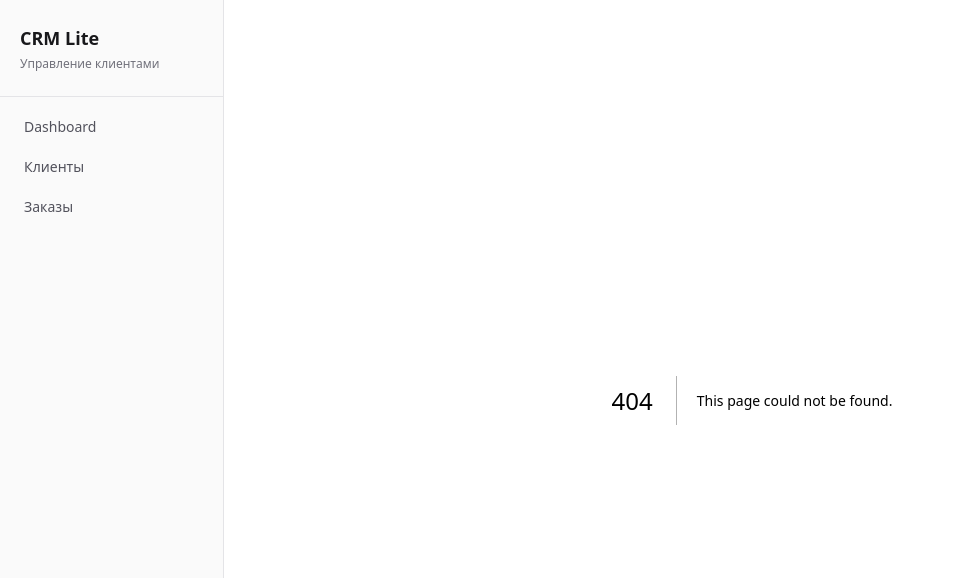
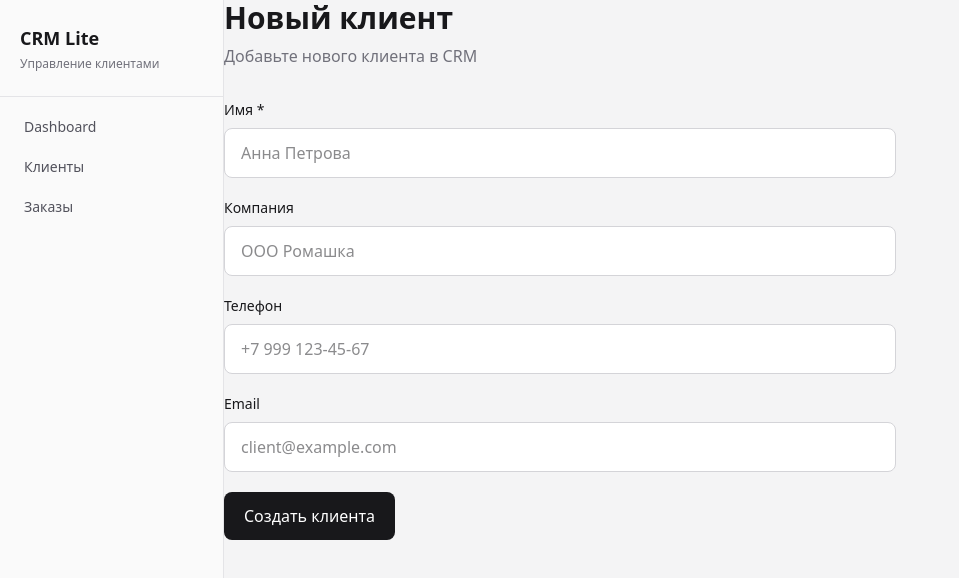
Before and after one commit to misyukd/crm-lite, a Next.js app: page /clients/new in a window 1280 px wide. Before the commit this address had no page. Shown: the top 578 px of the page, without its empty margins (0-959 px from the left). Built offline with nearby package versions, Linux system fonts and the light colour scheme.

Commit message:
Add client creation form

```diff
--- /dev/null
+++ b/app/clients/new/page.tsx
@@ -0,0 +1,99 @@
+import { createClient } from "@/lib/supabase/server";
+import { redirect } from "next/navigation";
+
+async function createClientAction(formData: FormData) {
+  "use server";
+
+  const supabase = createClient();
+
+  const name = String(formData.get("name") ?? "").trim();
+  const email = String(formData.get("email") ?? "").trim();
+  const phone = String(formData.get("phone") ?? "").trim();
+  const company = String(formData.get("company") ?? "").trim();
+
+  if (!name) {
+    throw new Error("Имя клиента обязательно");
+  }
+
+  const { error } = await supabase.from("clients").insert({
+    name,
+    email: email || null,
+    phone: phone || null,
+    company: company || null,
+  });
+
+  if (error) {
+    throw new Error(error.message);
+  }
+
+  redirect("/clients");
+}
+
+export default function NewClientPage() {
+  return (
+    <main className="max-w-2xl">
+      <h1 className="text-3xl font-semibold text-zinc-900 dark:text-zinc-50">
+        Новый клиент
+      </h1>
+
+      <p className="mt-2 text-zinc-500 dark:text-zinc-400">
+        Добавьте нового клиента в CRM
+      </p>
+
+      <form action={createClientAction} className="mt-8 space-y-5">
+        <div>
+          <label className="mb-2 block text-sm font-medium">
+            Имя *
+          </label>
+          <input
+            name="name"
+            required
+            className="w-full rounded-lg border border-zinc-300 bg-white px-4 py-3 outline-none dark:border-zinc-700 dark:bg-zinc-900"
+            placeholder="Анна Петрова"
+          />
+        </div>
+
+        <div>
+          <label className="mb-2 block text-sm font-medium">
+            Компания
+          </label>
+          <input
+            name="company"
+            className="w-full rounded-lg border border-zinc-300 bg-white px-4 py-3 outline-none dark:border-zinc-700 dark:bg-zinc-900"
+            placeholder="ООО Ромашка"
+          />
+        </div>
+
+        <div>
+          <label className="mb-2 block text-sm font-medium">
+            Телефон
+          </label>
+          <input
+            name="phone"
+            className="w-full rounded-lg border border-zinc-300 bg-white px-4 py-3 outline-none dark:border-zinc-700 dark:bg-zinc-900"
+            placeholder="+7 999 123-45-67"
+          />
+        </div>
+
+        <div>
+          <label className="mb-2 block text-sm font-medium">
+            Email
+          </label>
+          <input
+            name="email"
+            type="email"
+            className="w-full rounded-lg border border-zinc-300 bg-white px-4 py-3 outline-none dark:border-zinc-700 dark:bg-zinc-900"
+            placeholder="client@example.com"
+          />
+        </div>
+
+        <button
+          type="submit"
+          className="rounded-lg bg-zinc-900 px-5 py-3 font-medium text-white dark:bg-zinc-100 dark:text-zinc-900"
+        >
+          Создать клиента
+        </button>
+      </form>
+    </main>
+  );
+}
```
